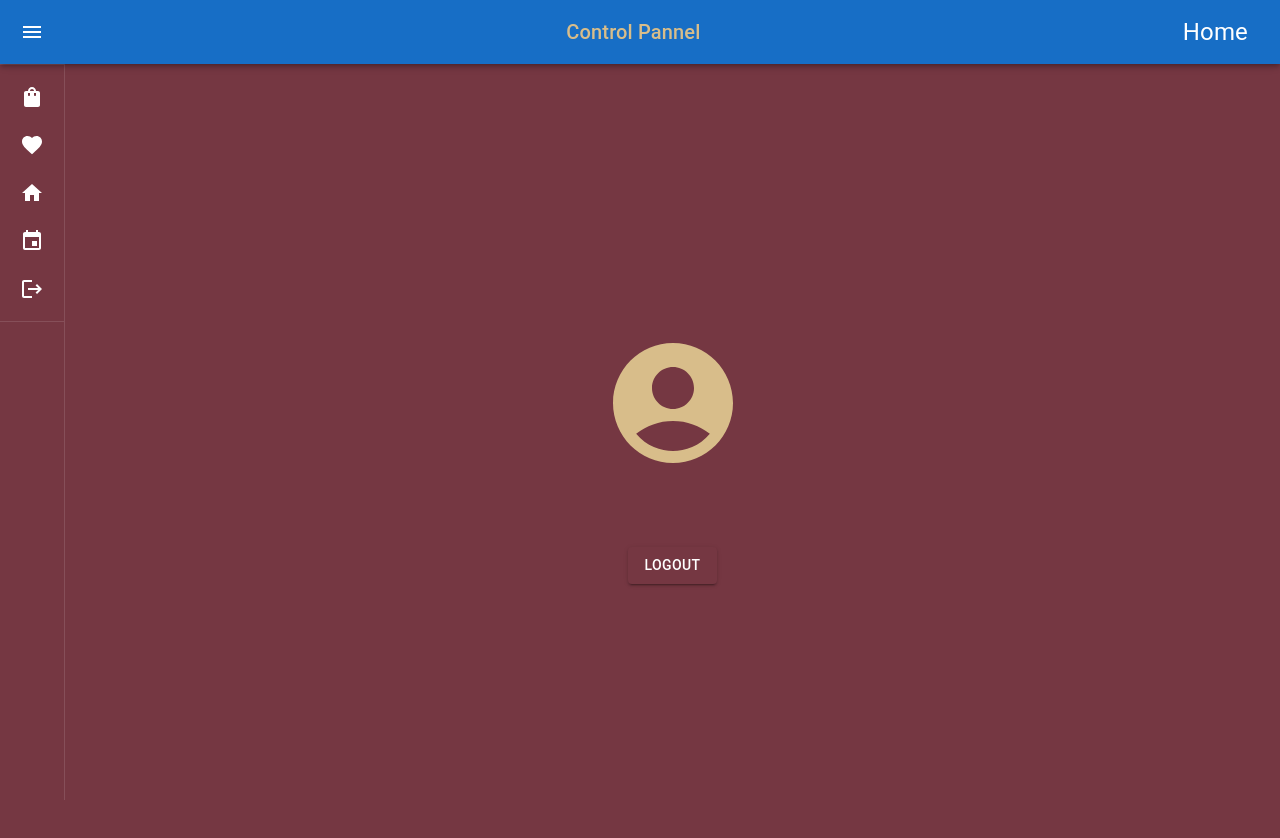
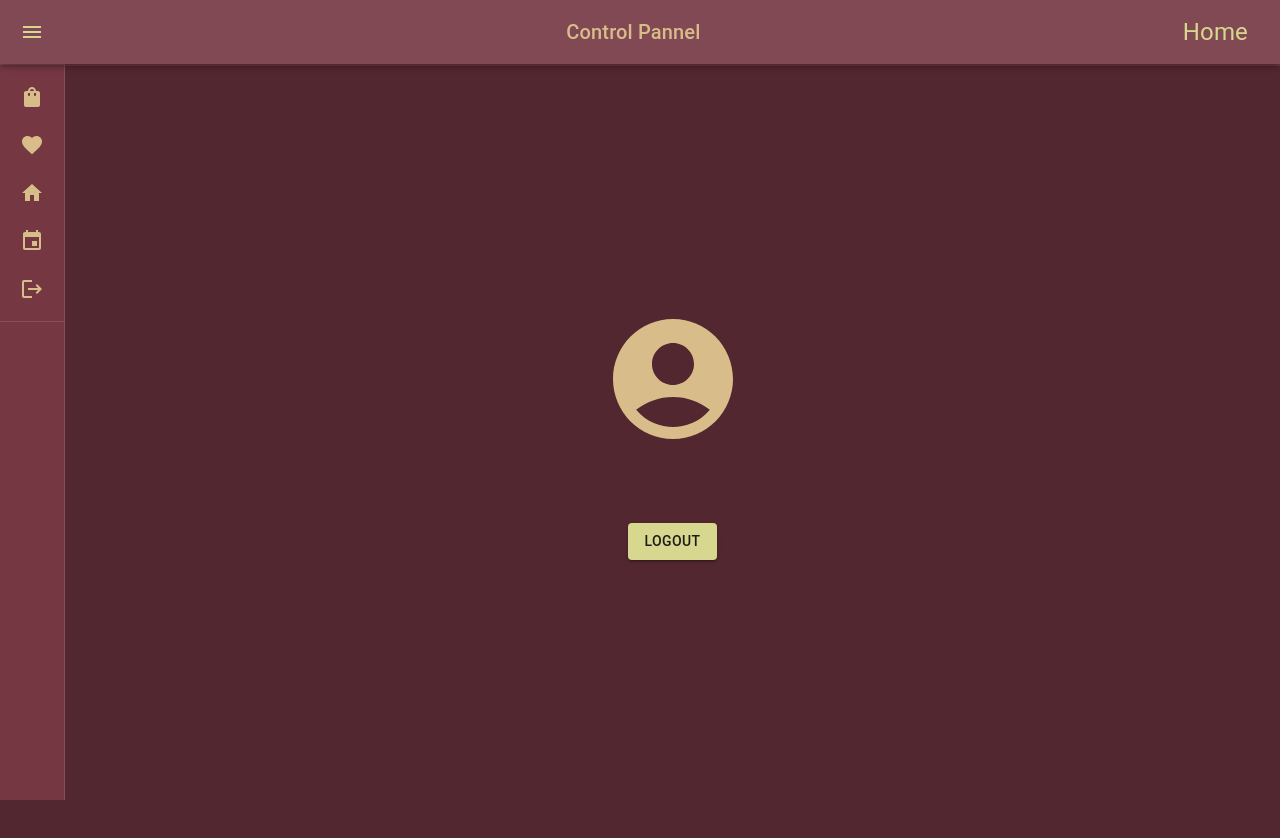
Before and after one commit to luca-vigano/CapstoneFoodDelivery, a React (Create React App) app: page /my-profile in a window 1280 px wide. Both pictures are taken after a click on the button 211 px from the left and 32 px from the top of the page. Shown: the top 838 px of the page. Built offline with nearby package versions, Linux system fonts and the light colour scheme.

Commit message:
color change profile

```diff
--- a/src/component/Profile/Address.jsx
+++ b/src/component/Profile/Address.jsx
@@ -241,7 +241,7 @@ const Address = ({ createOrderUsingSelectedAddress }) => {
                       color="primary"
                       sx={{ marginTop: 2 }}
                     >
-                      Salva
+                      Save
                     </Button>
                   </Grid2>
                 </Grid2>
--- a/src/component/Profile/EventCard.jsx
+++ b/src/component/Profile/EventCard.jsx
@@ -48,7 +48,7 @@ const EventCard = ({ item, onDelete }) => {
 
   const handleDelete = () => {
     if (onDelete) {
-      onDelete(item.id); // Chiamata al callback passando l'ID dell'evento
+      onDelete(item.id);
     }
   };
 
@@ -74,7 +74,16 @@ const EventCard = ({ item, onDelete }) => {
           flexDirection: "column",
         }}
       >
-        <CardHeader title={item.name} subheader={item.restaurant.name} />
+        <CardHeader
+          title={item.name}
+          subheader={item.restaurant.name}
+          sx={{
+            "& .MuiCardHeader-subheader": {
+              color: "#D8BD8A",
+              fontWeight: "bold",
+            },
+          }}
+        />
         <CardMedia
           component="img"
           height="194"
@@ -85,7 +94,7 @@ const EventCard = ({ item, onDelete }) => {
           }}
         />
         <CardContent>
-          <Typography variant="body2" sx={{ color: "text.secondary" }}>
+          <Typography variant="body2" sx={{ color: "secondary" }}>
             {item.location}
           </Typography>
 
--- a/src/component/Profile/OrderCard.jsx
+++ b/src/component/Profile/OrderCard.jsx
@@ -31,7 +31,7 @@ const OrderCard = ({ order }) => {
             </Grid2>
 
             <Grid2 size={{ xs: 8, sm: 9, md: 10 }}>
-              <Typography variant="body1" color="textSecondary">
+              <Typography variant="body1" color="secondary">
                 {item.food.name}
               </Typography>
             </Grid2>
@@ -48,7 +48,7 @@ const OrderCard = ({ order }) => {
             </Typography>
             <Typography
               variant="h6"
-              color="primary"
+              color="secondary"
               sx={{ display: "inline", marginLeft: 1 }}
             >
               € {order.totalAmmount}
@@ -58,7 +58,7 @@ const OrderCard = ({ order }) => {
       </CardContent>
 
       <CardContent>
-        <Typography color="primary">{order.orderStatus}</Typography>
+        <Typography color="secondary">{order.orderStatus}</Typography>
       </CardContent>
     </Card>
   );
--- a/src/component/Profile/Orders.jsx
+++ b/src/component/Profile/Orders.jsx
@@ -25,7 +25,7 @@ const Orders = () => {
         sx={{ width: "100%", maxWidth: "1200px" }}
       >
         {order.orders.map((order, index) => (
-          <Grid2 key={index} size={{ xs: 12, sm: 6, md: 4, lg: 3, xl: 2.4 }}>
+          <Grid2 key={index} size={{ xs: 12, lg: 4 }}>
             <OrderCard order={order} />
           </Grid2>
         ))}
--- a/src/component/Profile/Profile.jsx
+++ b/src/component/Profile/Profile.jsx
@@ -164,12 +164,12 @@ const Profile = () => {
   };
 
   return (
-    <Box sx={{ display: "flex" }}>
+    <Box sx={{ display: "flex", backgroundColor: "#53272F" }}>
       <CssBaseline />
-      <AppBar position="fixed" open={open} sx={{ backgroundColor: "#0060C0" }}>
+      <AppBar position="fixed" open={open} sx={{ backgroundColor: "#753742" }}>
         <Toolbar sx={"justify-content: space-between"}>
           <IconButton
-            color="white"
+            color="secondary"
             aria-label="open drawer"
             onClick={handleDrawerOpen}
             edge="start"
@@ -185,7 +185,7 @@ const Profile = () => {
           <Typography variant="h6" noWrap component="div">
             Control Pannel
           </Typography>
-          <IconButton color="white" onClick={() => navigate("/")}>
+          <IconButton color="secondary" onClick={() => navigate("/")}>
             Home
           </IconButton>
         </Toolbar>
@@ -196,7 +196,7 @@ const Profile = () => {
             {theme.direction === "rtl" ? (
               <ChevronRightIcon />
             ) : (
-              <ChevronLeftIcon />
+              <ChevronLeftIcon color="secondary" />
             )}
           </IconButton>
         </DrawerHeader>
@@ -214,9 +214,11 @@ const Profile = () => {
                   open
                     ? {
                         justifyContent: "initial",
+                        color: "#D8BD8A",
                       }
                     : {
                         justifyContent: "center",
+                        color: "#D8BD8A",
                       },
                 ]}
               >
@@ -229,9 +231,11 @@ const Profile = () => {
                     open
                       ? {
                           mr: 3,
+                          color: "#D8BD8A",
                         }
                       : {
                           mr: "auto",
+                          color: "#D8BD8A",
                         },
                   ]}
                 >
@@ -255,7 +259,7 @@ const Profile = () => {
         </List>
         <Divider />
       </Drawer>
-      <Box component="main" sx={{ flexGrow: 1, p: 3 }}>
+      <Box component="main" sx={{ flexGrow: 1, pb: 100 }}>
         <DrawerHeader />
         <Routes>
           <Route path="/" element={<UserProfile />} />
--- a/src/component/Profile/UserProfile.jsx
+++ b/src/component/Profile/UserProfile.jsx
@@ -19,10 +19,11 @@ const UserProfile = () => {
       <div className="flex flex-col items-center justify-center">
         <AccountCircleIcon sx={{ fontSize: "9rem" }} />
         <h1 className="py-5 text-2xl font-semibold">{auth.user?.fullName}</h1>
-        <p>{auth.user?.email}</p>
+        <h5>{auth.user?.email}</h5>
         <Button
           variant="contained"
           onClick={handleLogout}
+          color="secondary"
           sx={{ margin: "2rem 0rem" }}
         >
           Logout
```
